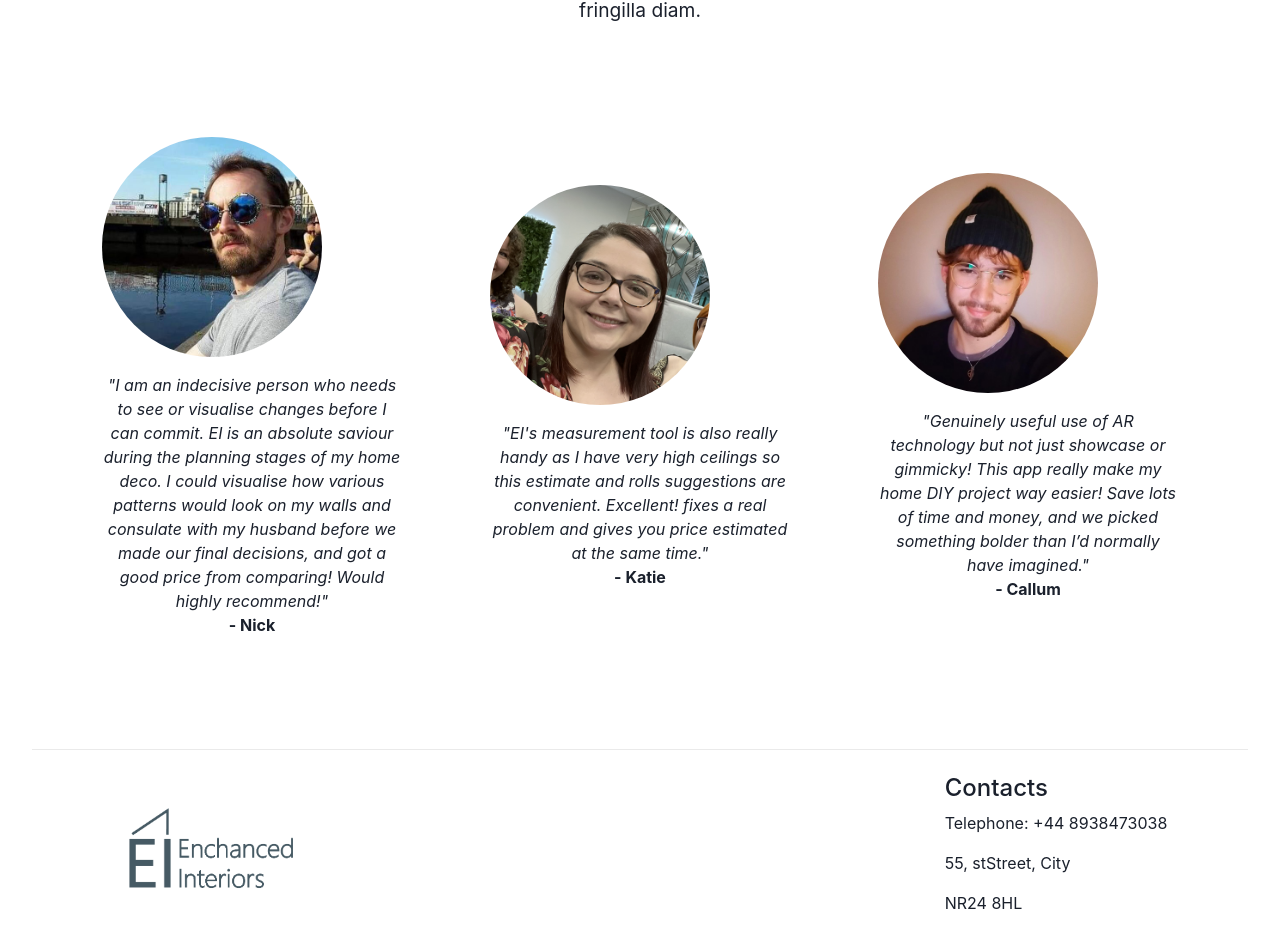
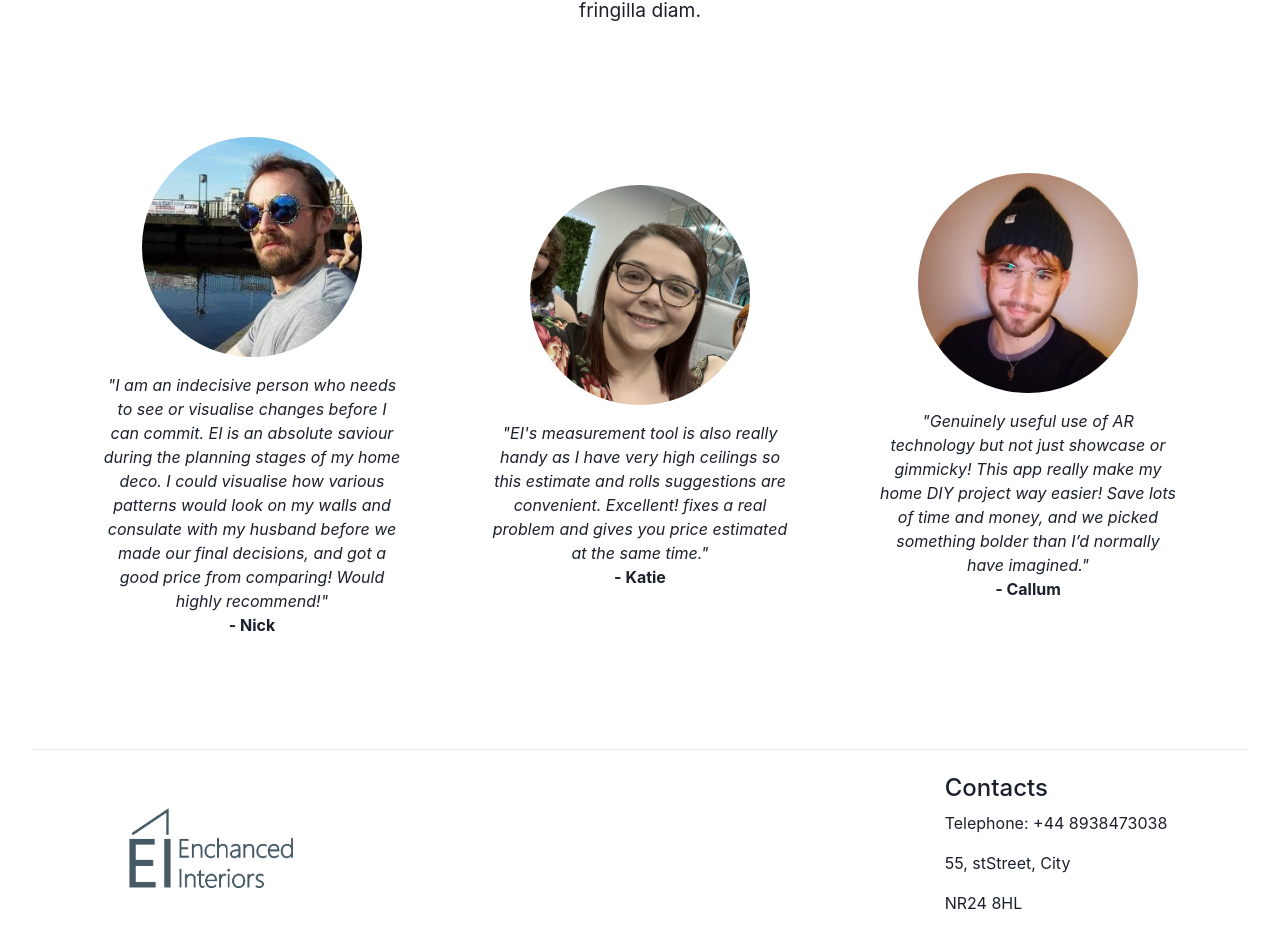
Before and after one commit to beanyboye/sync_web, a Next.js app: page / in a window 1280 px wide. Shown: the part 2674-3605 px from the top of the page. Built offline with nearby package versions, Linux system fonts and the light colour scheme.

Commit message:
finial fix

```diff
--- a/components/captionimage.tsx
+++ b/components/captionimage.tsx
@@ -10,8 +10,9 @@ interface ImageCap {
 
 function ImageCap(props: ImageCap) {
     return (
-        <Box style={{padding: '2em', margin: "0 auto"}}>
+        <Box style={{padding: '2em'}}>
             <Image
+                style={{ margin: "0 auto"}}
                 alt='image'
                 borderRadius={props.fill ? 150 : 20}
                 maxWidth={220}
```
